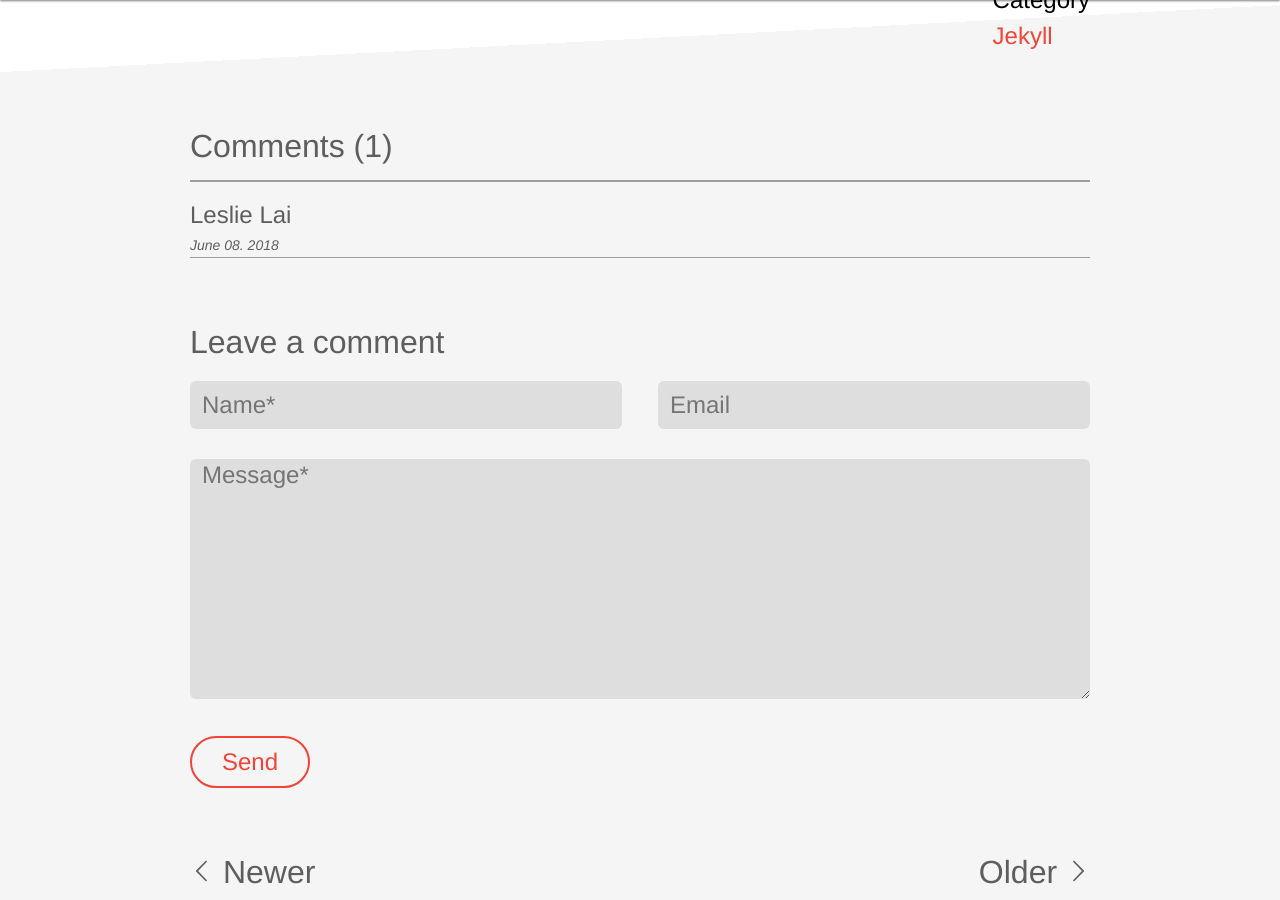
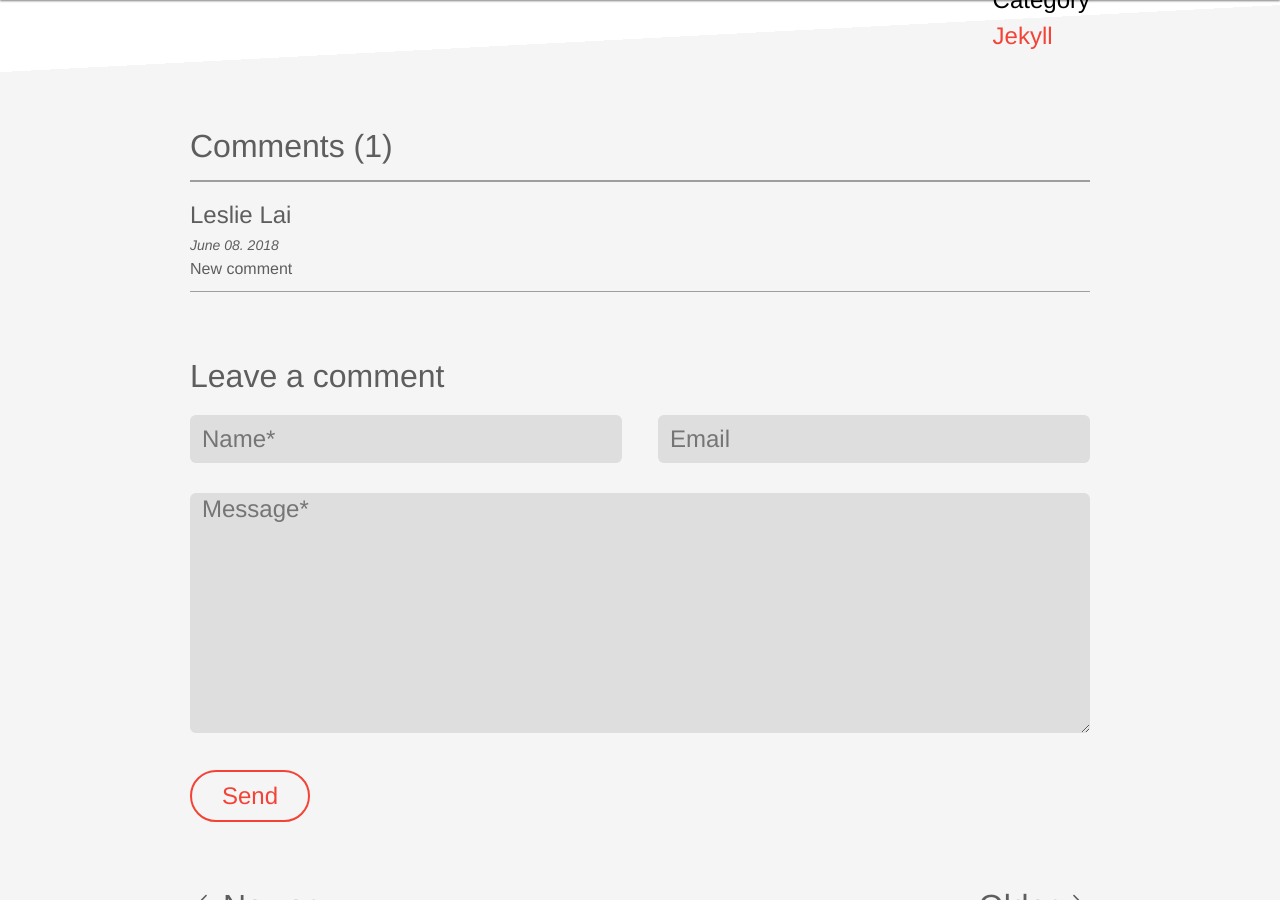
Before and after one commit to lcr/lcr.github.io, a Jekyll site: the page built from _posts/2017-12-28-jekyll-notes.md, in a window 1280 px wide and 900 px high, scrolled down 1441 px. Built offline with Jekyll 4.4.1, drawn with Linux system fonts in a browser that asks for light colours.

Commit message:
Update entry1528487012970.yml

```diff
--- a/_data/comments/jekyll-notes/entry1528487012970.yml
+++ b/_data/comments/jekyll-notes/entry1528487012970.yml
@@ -1,7 +1,7 @@
 _id: 39cbc2c0-6b54-11e8-b74f-8d18c6d689d3
 name: Leslie Lai
 email: c60dee90419bd0b46d49131b0d1e98d8
-message: ' '
+message: 'New comment '
 date: 1528487012
 timestamp: 1528487012
 tags:
```
